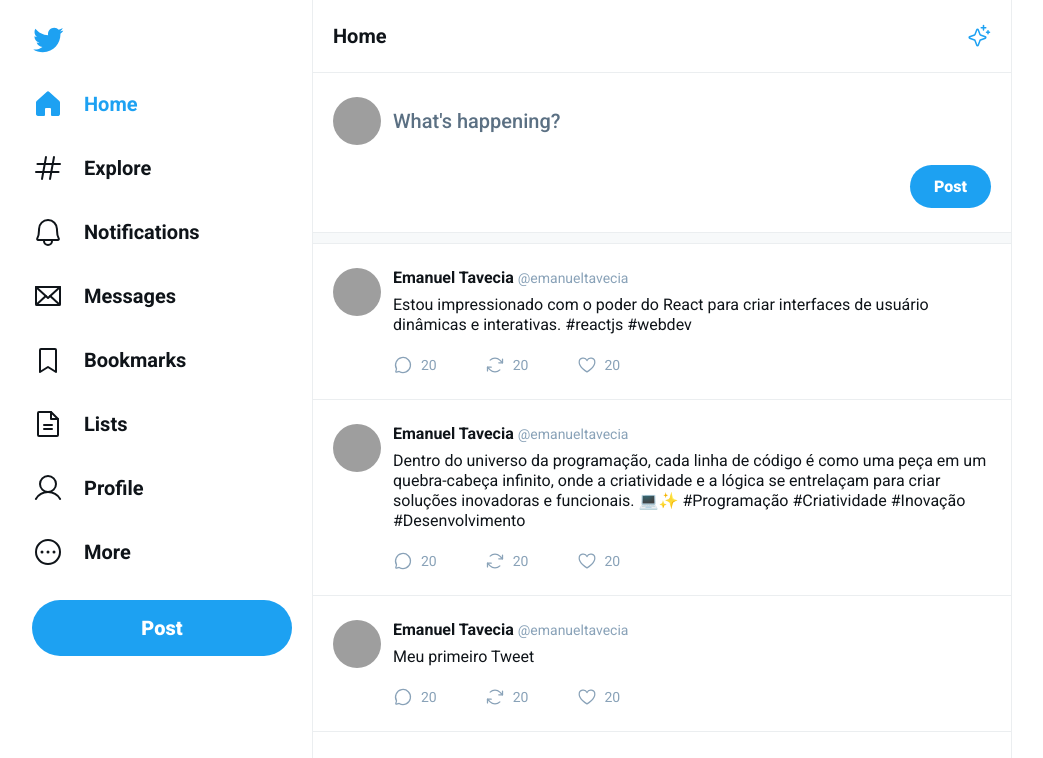
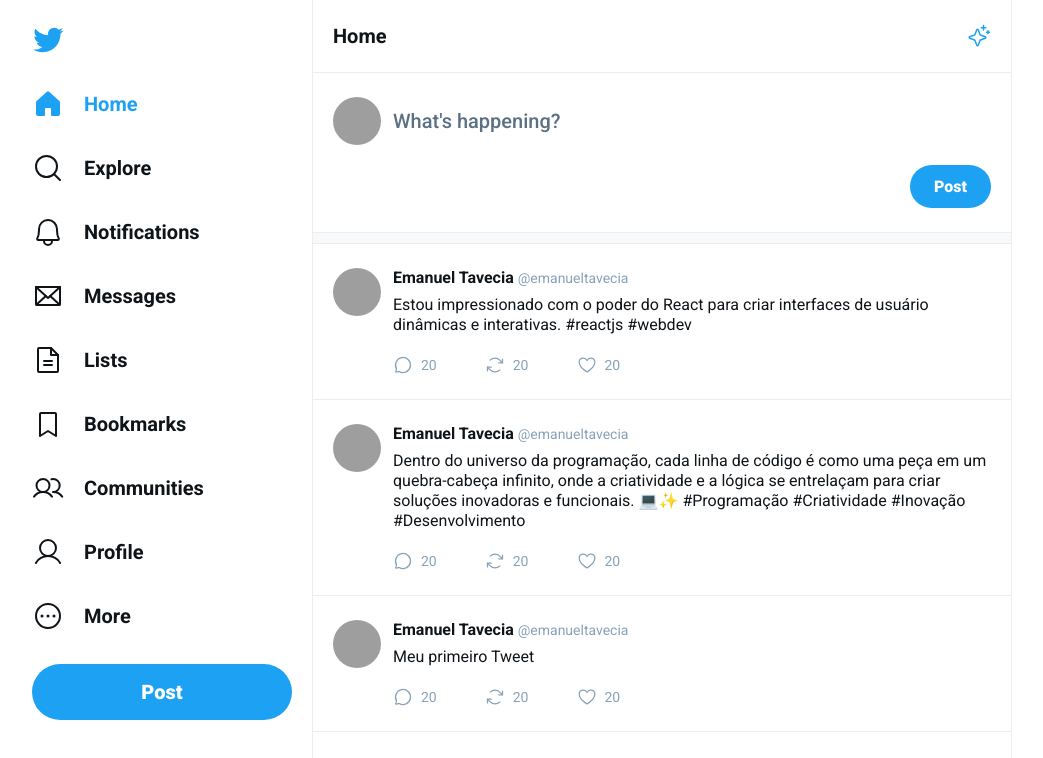
Before and after one commit to emanueltavecia/twitter-ui, a React (Vite) app: page / in a window 1280 px wide. Shown: the top 758 px of the page, without its empty margins (128-1171 px from the left). Built offline with nearby package versions, Linux system fonts and the light colour scheme; grey boxes are pictures that could not be loaded.

Commit message:
add new buttons

```diff
--- a/src/components/sidebar.tsx
+++ b/src/components/sidebar.tsx
@@ -4,15 +4,16 @@
   DotsThreeCircle,
   Envelope,
   FileText,
-  Hash,
   House,
+  MagnifyingGlass,
   Pencil,
   User,
+  Users
 } from 'phosphor-react'
 import twitterLogo from '../assets/logo-twitter.svg'
 
+import { NavLink } from 'react-router-dom'
 import './sidebar.css'
-import { NavLink } from 'react-router-dom'
 
 export function Sidebar() {
   return (
@@ -25,7 +26,7 @@
           <span>Home</span>
         </NavLink>
         <a href="#">
-          <Hash />
+          <MagnifyingGlass />
           <span>Explore</span>
         </a>
         <a href="#">
@@ -37,12 +38,16 @@
           <span>Messages</span>
         </a>
         <a href="#">
+          <FileText />
+          <span>Lists</span>
+        </a>
+        <a href="#">
           <BookmarkSimple />
           <span>Bookmarks</span>
         </a>
         <a href="#">
-          <FileText />
-          <span>Lists</span>
+          <Users />
+          <span>Communities</span>
         </a>
         <a href="#">
           <User />
```
